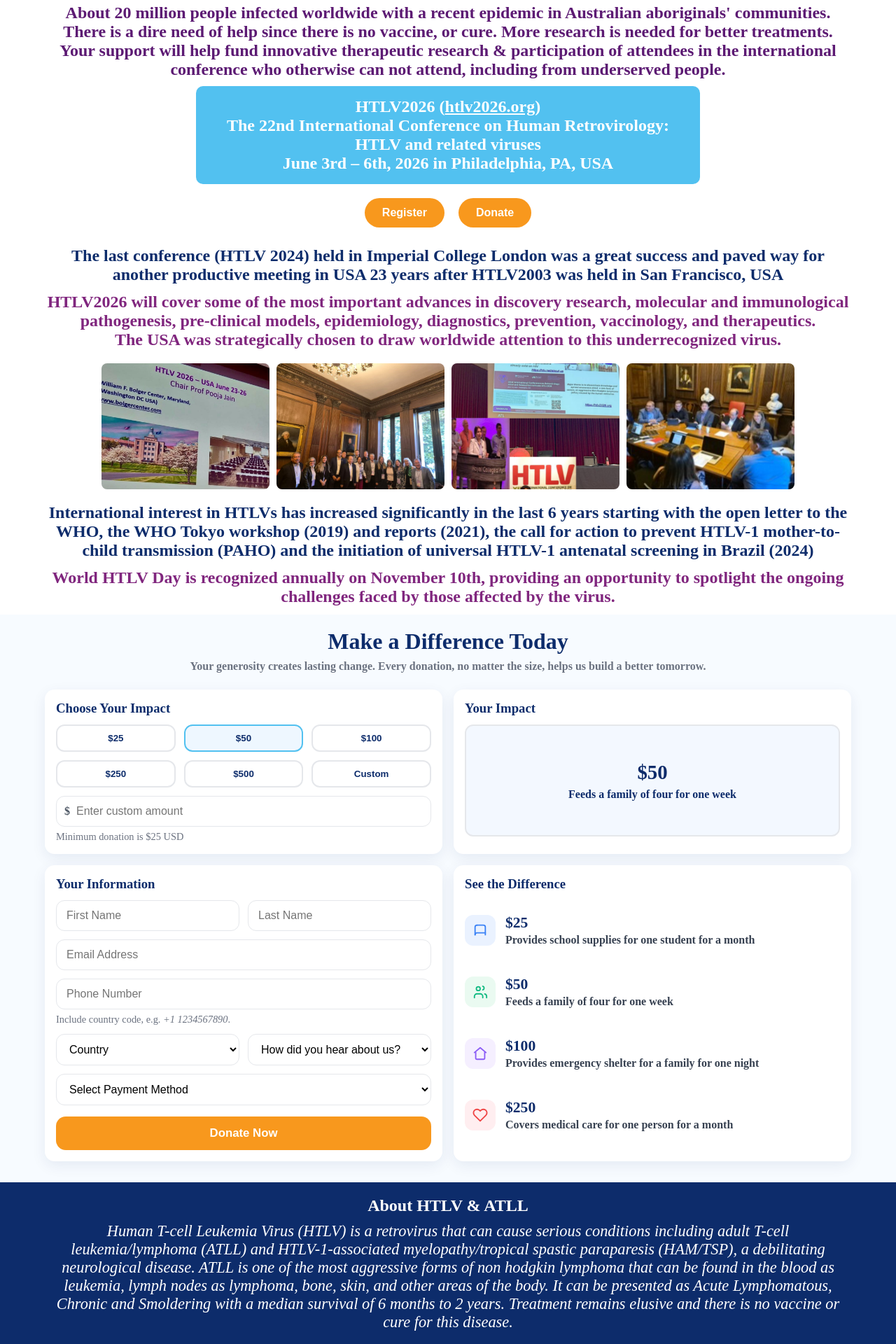
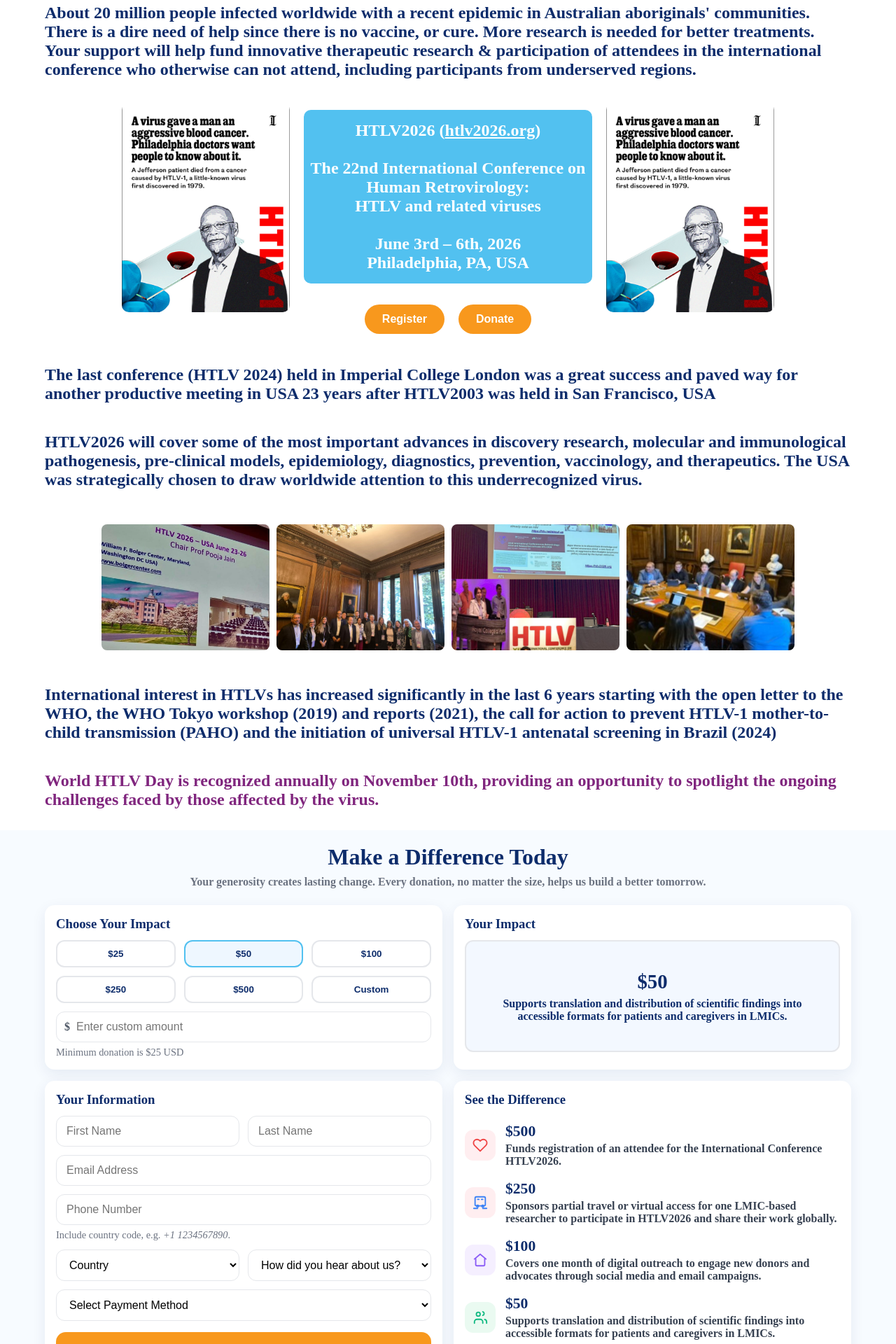
Before and after one commit to swarajtrivedi/cfrc-fundraiser, a React (Create React App) app: page / in a window 1280 px wide. Shown: the part 480-2400 px from the top of the page at 70% size. Built offline with nearby package versions, Linux system fonts and the light colour scheme.

Commit message:
committing styling changes

```diff
--- a/src/components/sections/BodySection/BodySection.styles.tsx
+++ b/src/components/sections/BodySection/BodySection.styles.tsx
@@ -8,7 +8,7 @@ const Section = styled.div`
 `;
 
 const Paragraph = styled.p`
-  color: #5c1a73;
+  // color: #5c1a73;
   font-weight: bold;
   margin: 6px 0;
   font-size: 1.5rem;
@@ -80,6 +80,7 @@ const InfoParagraph = styled.p<{ purple?: boolean }>`
   color: ${({ purple }) => (purple ? "#80267e" : "#0d2c6b")};
   font-weight: bold;
   margin: 12px 0;
+  text-align: left;
 `;
 
 const ImageRow = styled.div`
@@ -97,6 +98,37 @@ const InfoImage = styled.img`
   border-radius: 8px;
 `;
 
+const FeaturedRow = styled.div`
+  display: flex;
+  align-items: stretch;
+  justify-content: center;
+  gap: 20px;
+  margin-top: 10px;
+
+  @media (max-width: 768px) {
+    flex-direction: column;
+    align-items: center;
+  }
+`;
+
+const CenterCol = styled.div`
+  display: flex;
+  flex-direction: column;
+  align-items: center;
+`;
+
+const SideImage = styled.img`
+  height: 100%;
+  max-width: 240px;
+  object-fit: cover;
+  border-radius: 10px;
+
+  @media (max-width: 768px) {
+    max-width: 90%;
+    height: auto;
+  }
+`;
+
 export {
     Section,
     Paragraph,
@@ -111,4 +143,7 @@ export {
     InfoParagraph,
     ImageRow,
     InfoImage,
+    FeaturedRow,
+    CenterCol,
+    SideImage,
 }
--- a/src/components/sections/BodySection/BodySection.tsx
+++ b/src/components/sections/BodySection/BodySection.tsx
@@ -13,6 +13,9 @@ import {
     InfoParagraph,
     ImageRow,
     InfoImage,
+    FeaturedRow,
+    CenterCol,
+    SideImage,
 } from "./BodySection.styles";
 
 import smear from "../../../images/image1.png";
@@ -23,6 +26,8 @@ import conference from "../../../images/image3.png";
 import presentation from "../../../images/image4.png";
 import groupPicture from "../../../images/image6.png";
 import meetingPicture from "../../../images/image7.png";
+import htlvArticle from "../../../images/image12.png";
+import htlvQuote from "../../../images/image13.png";
 
 interface IBodySection {
     scrollToDonateSection : ()=>void
@@ -37,7 +42,7 @@ export const BodySection = (props: IBodySection) =>{
         <>
 
             <Section>
-                <Paragraph style={{ color: "#000080" }}>
+                <Paragraph style={{ color: "#0d2c6b", textAlign: "left" }}>
                   CFRC is a campaign for the rare form of blood cancer linked with a tumor virus, human T lymphotropic virus I (HTLV-1), which is a close cousin of HIV. Major themes are to disseminate knowledge, spread awareness, engage patients, communities, and support research for an aggressive form of Non-Hodgkin’s lymphoma, ATLL (Adult T-cell Leukemia/Lymphoma).
                 </Paragraph>
 
@@ -58,11 +63,11 @@ export const BodySection = (props: IBodySection) =>{
                   </ImageBox>
                 </ImageGallery>
 
-                <Paragraph>
-                  About 20 million people infected worldwide with a recent epidemic in Australian aboriginals' communities. There is a dire need of help since there is no vaccine, or cure. More research is needed for better treatments. Your support will help fund innovative therapeutic research & participation of attendees in the international conference who otherwise can not attend, including from underserved people.
+                <Paragraph style={{ color: "#0d2c6b", textAlign: "left" }}>
+                  About 20 million people infected worldwide with a recent epidemic in Australian aboriginals' communities. There is a dire need of help since there is no vaccine, or cure. More research is needed for better treatments. Your support will help fund innovative therapeutic research & participation of attendees in the international conference who otherwise can not attend, including participants from underserved regions.
                 </Paragraph>
 
-                <FooterBox>
+                {/* <FooterBox>
                   <WhiteParagraph>
                     <strong>HTLV2026</strong> (
                     <a
@@ -73,13 +78,13 @@ export const BodySection = (props: IBodySection) =>{
                     >
                       htlv2026.org
                     </a>
-                    )<br />
-                    The 22nd International Conference on Human Retrovirology: HTLV and related viruses<br />
-                    June 3rd – 6th, 2026 in Philadelphia, PA, USA
+                    )<br /><br/>
+                    The 22nd International Conference on<br/> Human Retrovirology: <br/> HTLV and related viruses<br /><br/>
+                    June 3rd – 6th, 2026 <br /> Philadelphia, PA, USA
                   </WhiteParagraph>
-                </FooterBox>
+                </FooterBox> */}
 
-                <ButtonRow>
+                {/* <ButtonRow>
                   <CTAButton
                     onClick={() =>
                       window.open(
@@ -94,33 +99,88 @@ export const BodySection = (props: IBodySection) =>{
                   <CTAButton onClick={scrollToDonateSection}>
                     Donate
                   </CTAButton>
-                </ButtonRow>
+                </ButtonRow> */}
+
+                <br/>
+
+                <FeaturedRow>
+                  {/* Left image (desktop) */}
+                  <SideImage src={htlvArticle} alt="Left visual" />
+
+                  {/* Center content */}
+                  <CenterCol>
+                    <FooterBox>
+                      <WhiteParagraph>
+                        <strong>HTLV2026</strong> (
+                        <a
+                          href="https://htlv2026.org"
+                          target="_blank"
+                          rel="noopener noreferrer"
+                          style={{ color: "white", textDecoration: "underline" }}
+                        >
+                          htlv2026.org
+                        </a>
+                        )<br /><br/>
+                        The 22nd International Conference on<br/> Human Retrovirology: <br/> HTLV and related viruses<br /><br/>
+                        June 3rd – 6th, 2026 <br /> Philadelphia, PA, USA
+                      </WhiteParagraph>
+                    </FooterBox>
+
+                    <ButtonRow>
+                      <CTAButton
+                        onClick={() =>
+                          window.open(
+                            "https://medivents.eventsair.com/htlv-conference-2026/htlv26/Site/Register",
+                            "_blank",
+                            "noopener,noreferrer"
+                          )
+                        }
+                      >
+                        Register
+                      </CTAButton>
+                      <CTAButton onClick={scrollToDonateSection}>
+                        Donate
+                      </CTAButton>
+                    </ButtonRow>
+                  </CenterCol>
+
+                  {/* Right image (desktop) */}
+
+                  <SideImage src={htlvArticle} alt="Right visual"  />
+
+                </FeaturedRow>
+
+                <br/>
+
+
+
             </Section>
 
             <InfoSection>
                 <InfoParagraph>
                   <strong>The last conference (HTLV 2024)</strong> held in Imperial College London was a great success and paved way for another productive meeting in USA 23 years after HTLV2003 was held in San Francisco, USA
                 </InfoParagraph>
-
-                <InfoParagraph purple>
-                  <strong>HTLV2026</strong> will cover some of the most important advances in discovery research, molecular and immunological pathogenesis, pre-clinical models, epidemiology, diagnostics, prevention, vaccinology, and therapeutics.<br />
-                  The USA was strategically chosen to draw worldwide attention to this underrecognized virus.
+                <br/>
+                <InfoParagraph>
+                  <strong>HTLV2026</strong> will cover some of the most important advances in discovery research, molecular and immunological pathogenesis, pre-clinical models, epidemiology, diagnostics, prevention, vaccinology, and therapeutics.
+                   The USA was strategically chosen to draw worldwide attention to this underrecognized virus.
                 </InfoParagraph>
-
+                <br/>
                 <ImageRow>
                   <InfoImage src={presentation} alt="HTLV2026 venue" />
                   <InfoImage src={groupPicture} alt="Group photo" />
                   <InfoImage src={conference} alt="Conference picture" />
                   <InfoImage src={meetingPicture} alt="Meeting room" />
                 </ImageRow>
-
+                <br/>
                 <InfoParagraph>
                   International interest in HTLVs has increased significantly in the last 6 years starting with the open letter to the WHO, the WHO Tokyo workshop (2019) and reports (2021), the call for action to prevent HTLV-1 mother-to-child transmission (PAHO) and the initiation of universal HTLV-1 antenatal screening in Brazil (2024)
                 </InfoParagraph>
-
+                <br/>
                 <InfoParagraph purple>
                   <strong>World HTLV Day</strong> is recognized annually on November 10th, providing an opportunity to spotlight the ongoing challenges faced by those affected by the virus.
                 </InfoParagraph>
+                <br/>
             </InfoSection>
         </>
     )
--- a/src/components/sections/DonationSection/DonationSection.styles.tsx
+++ b/src/components/sections/DonationSection/DonationSection.styles.tsx
@@ -166,9 +166,8 @@ const DiffItem = styled.li`
   display: grid;
   grid-template-columns: auto 1fr;
   align-items: center;
-  margin-bottom: 24px;
   &:first-child {
-    margin-top: 20px;
+    margin-top: 10px;
   }
   &:last-child {
     margin-bottom: 0;
--- a/src/components/sections/DonationSection/DonationSection.tsx
+++ b/src/components/sections/DonationSection/DonationSection.tsx
@@ -37,6 +37,7 @@ import { UsersIcon } from "../../../icons/UsersIcon";
 import { BookIcon } from "../../../icons/BookIcon";
 
 import qr from "../../../images/image11.png"
+import { TravelIcon } from "../../../icons/TravelIcon";
 
 
 interface IDonationSection {
@@ -215,14 +216,17 @@ export const DonationSection = (props: IDonationSection) =>{
                       <div style={{ fontSize: "1.8rem" }}>${displayAmount || 0}</div>
                       <div style={{ marginTop: 6 }}>
                         {displayAmount >= 25 && displayAmount < 50
-                          ? "Provides school supplies for one student for a month"
+                          ? "Sponsors educational materials to raise awareness about HTLV-associated diseases in underserved regions."
                           : displayAmount >= 50 && displayAmount < 100
-                          ? "Feeds a family of four for one week"
+                          ? "Supports translation and distribution of scientific findings into accessible formats for patients and caregivers in LMICs."
                           : displayAmount >= 100 && displayAmount < 250
-                          ? "Provides emergency shelter for a family for one night"
-                          : displayAmount >= 250
-                          ? "Covers medical care for one person for a month"
-                          : ""}
+                          ? "Covers one month of digital outreach to engage new donors and advocates through social media and email campaigns."
+                          : displayAmount >= 250 && displayAmount < 500
+                          ? "Sponsors partial travel or virtual access for one LMIC-based researcher to participate in HTLV2026 and share their work globally."
+                          : displayAmount >= 500
+                          ? "Funds registration of an attendee for the International Conference HTLV2026."
+                          : ""
+                          }
                       </div>
                     </ImpactBox>
                   </Card>
@@ -347,13 +351,38 @@ export const DonationSection = (props: IDonationSection) =>{
                   <Card>
                     <CardTitle>See the Difference</CardTitle>
                     <DiffList>
+
+
                       <DiffItem>
-                        <DiffIcon bg="#eaf2ff">
-                          <BookIcon />
+                        <DiffIcon bg="#ffeef0">
+                          <HeartIcon />
                         </DiffIcon>
                         <div>
-                          <DiffAmount>$25</DiffAmount>
-                          <DiffText>Provides school supplies for one student for a month</DiffText>
+                          <DiffAmount>$500</DiffAmount>
+                          <DiffText>Funds registration of an attendee for the International Conference HTLV2026.</DiffText>
+                        </div>
+                      </DiffItem>
+
+                      <DiffItem>
+                        <DiffIcon bg="#ffeef0">
+                          <TravelIcon />
+                        </DiffIcon>
+                        <div>
+                          <DiffAmount>$250</DiffAmount>
+                          <DiffText>Sponsors partial travel or virtual access for one LMIC-based researcher to participate in HTLV2026 and share their work globally.</DiffText>
+                        </div>
+                      </DiffItem>
+
+
+
+
+                      <DiffItem>
+                        <DiffIcon bg="#f5efff">
+                          <HomeIcon />
+                        </DiffIcon>
+                        <div>
+                          <DiffAmount>$100</DiffAmount>
+                          <DiffText>Covers one month of digital outreach to engage new donors and advocates through social media and email campaigns.</DiffText>
                         </div>
                       </DiffItem>
 
@@ -363,29 +392,21 @@ export const DonationSection = (props: IDonationSection) =>{
                         </DiffIcon>
                         <div>
                           <DiffAmount>$50</DiffAmount>
-                          <DiffText>Feeds a family of four for one week</DiffText>
+                          <DiffText>Supports translation and distribution of scientific findings into accessible formats for patients and caregivers in LMICs.</DiffText>
                         </div>
                       </DiffItem>
 
                       <DiffItem>
-                        <DiffIcon bg="#f5efff">
-                          <HomeIcon />
+                        <DiffIcon bg="#eaf2ff">
+                          <BookIcon />
                         </DiffIcon>
                         <div>
-                          <DiffAmount>$100</DiffAmount>
-                          <DiffText>Provides emergency shelter for a family for one night</DiffText>
+                          <DiffAmount>$25</DiffAmount>
+                          <DiffText>Sponsors educational materials to raise awareness about HTLV-associated diseases in underserved regions.</DiffText>
                         </div>
                       </DiffItem>
 
-                      <DiffItem>
-                        <DiffIcon bg="#ffeef0">
-                          <HeartIcon />
-                        </DiffIcon>
-                        <div>
-                          <DiffAmount>$250</DiffAmount>
-                          <DiffText>Covers medical care for one person for a month</DiffText>
-                        </div>
-                      </DiffItem>
+
                     </DiffList>
                   </Card>
                 </FormGrid>
--- /dev/null
+++ b/src/icons/TravelIcon.tsx
@@ -0,0 +1,32 @@
+export const TravelIcon = () => {
+  return (
+    <svg
+      width="22"
+      height="22"
+      viewBox="0 0 24 24"
+      fill="none"
+      xmlns="http://www.w3.org/2000/svg"
+    >
+      {/* Train body */}
+      <rect
+        x="4"
+        y="3"
+        width="16"
+        height="14"
+        rx="2"
+        ry="2"
+        stroke="#3b82f6"
+        strokeWidth="2"
+      />
+      {/* Windows */}
+      <line x1="8" y1="7" x2="10" y2="7" stroke="#3b82f6" strokeWidth="2" strokeLinecap="round" />
+      <line x1="14" y1="7" x2="16" y2="7" stroke="#3b82f6" strokeWidth="2" strokeLinecap="round" />
+      {/* Wheels */}
+      <circle cx="8" cy="17.5" r="1.5" stroke="#3b82f6" strokeWidth="2" />
+      <circle cx="16" cy="17.5" r="1.5" stroke="#3b82f6" strokeWidth="2" />
+      {/* Tracks */}
+      <line x1="2" y1="21" x2="8" y2="21" stroke="#3b82f6" strokeWidth="2" strokeLinecap="round" />
+      <line x1="16" y1="21" x2="22" y2="21" stroke="#3b82f6" strokeWidth="2" strokeLinecap="round" />
+    </svg>
+  );
+};
```
Also changed, not shown: src/components/sections/HeaderSection/HeaderSection.tsx (+5 -2 lines), src/images/image12.png (added), src/images/image13.png (added).
